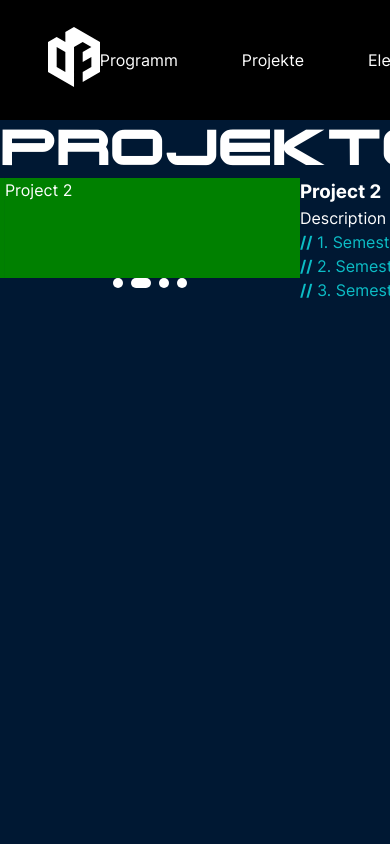
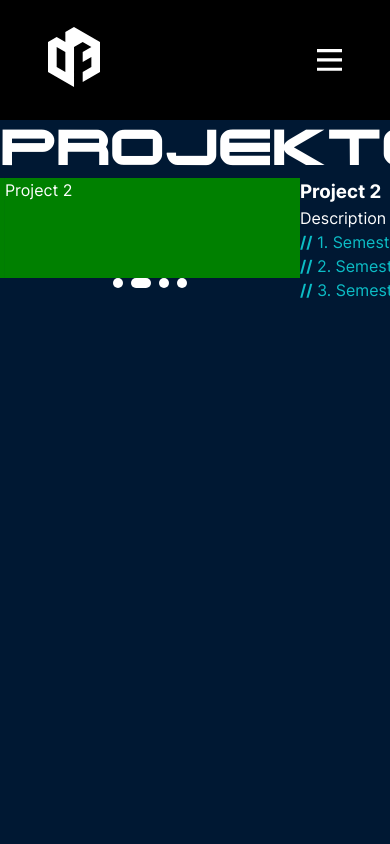
Before and after one commit to IF2023/IF2023, a React (Vite) app in the folder IF2023_Website/: page / in a window 390 px wide. Shown: the top 844 px of the page. Built offline with nearby package versions, Linux system fonts and the light colour scheme.

Commit message:
feat: navbar fully responsive

```diff
--- a/IF2023_Website/src/components/Navbar/NavLink/NavLink.jsx
+++ b/IF2023_Website/src/components/Navbar/NavLink/NavLink.jsx
@@ -1,9 +1,9 @@
 import styles from "./NavLink.module.scss";
 import { Link } from "react-router-dom";
 
-const NavLink = ({ name, destinationId }) => {
+const NavLink = ({ name, destinationId, navToggle }) => {
   return (
-    <Link className={styles.navLink} to={`/#${destinationId}`}>
+    <Link className={styles.navLink} to={`/#${destinationId}`} onClick={navToggle}>
       {name}
     </Link>
   );
--- a/IF2023_Website/src/components/Navbar/NavLink/NavLink.module.scss
+++ b/IF2023_Website/src/components/Navbar/NavLink/NavLink.module.scss
@@ -11,11 +11,24 @@
 	}
 
 	&:first-child {
-		margin-left: 0;
-		margin-right: 2rem;
+		margin: 0 2rem 0 0;
 	}
 	&:last-child {
-		margin-right: 0;
-		margin-left: 2rem;
+		margin: 0 0 0 2rem;
 	}
 }
+
+// collapsed navbar links for mobile
+@media screen and (max-width: 600px) {
+	.navLink {
+		// text-align: center;
+		margin: 1rem auto 1rem auto;
+
+		&:first-child {
+			margin: 0 auto 1rem auto;
+		}
+		&:last-child {
+			margin: 1rem auto 0 auto;
+		}
+	}
+}
--- a/IF2023_Website/src/components/Navbar/Navbar.jsx
+++ b/IF2023_Website/src/components/Navbar/Navbar.jsx
@@ -3,15 +3,41 @@ import NavLink from "./NavLink/NavLink";
 import { Link } from "react-router-dom";
 
 const Navbar = ({ logo, links }) => {
+	const handleNavToggle = () => {
+		const links = document.querySelector(`.${styles.navbar__links}`);
+		links.classList.toggle(styles.navbar__links_open);
+	};
+
 	return (
 		<nav className={styles.navbar}>
+			<div className={styles.navbar__wrapper}>
 				<Link to="/">
 					<img className={styles.navbar__logo} src={logo} alt="IF Logo" />
 				</Link>
+				<svg
+					className={styles.navbar__toggle}
+					onClick={handleNavToggle}
+					width="25"
+					height="22"
+					viewBox="0 0 25 22"
+					fill="none"
+					xmlns="http://www.w3.org/2000/svg"
+				>
+					<path
+						d="M0 0V3.125H25V0H0ZM0 9.28125V12.4063H25V9.28125H0ZM0 18.6563V21.7813H25V18.6563H0Z"
+						fill="#ffffff"
+					/>
+				</svg>
 				<div className={styles.navbar__links}>
 					{links.map((link) => (
-					<NavLink key={link.id} name={link.name} destinationId={link.id} />
+						<NavLink
+							key={link.id}
+							name={link.name}
+							destinationId={link.id}
+							navToggle={handleNavToggle}
+						/>
 					))}
+				</div>
 			</div>
 		</nav>
 	);
--- a/IF2023_Website/src/components/Navbar/Navbar.module.scss
+++ b/IF2023_Website/src/components/Navbar/Navbar.module.scss
@@ -6,6 +6,12 @@
 	top: 0;
 	height: $navbar-height;
 	width: 100%;
+	background-color: $color_black;
+}
+
+.navbar__wrapper {
+	width: 100%;
+	height: 100%;
 	background-color: $color_black;
 	display: flex;
 	justify-content: space-between;
@@ -21,3 +27,37 @@
 	display: flex;
 	color: $color_white;
 }
+
+.navbar__toggle {
+	height: 1.5rem;
+	display: none;
+
+	&:hover {
+		cursor: pointer;
+	}
+	&:hover path {
+		fill: lightgray;
+	}
+}
+
+// collapsed navbar links for mobile
+@media screen and (max-width: 600px) {
+	.navbar__toggle {
+		display: block;
+	}
+	.navbar__links {
+		position: absolute;
+		z-index: -1;
+		flex-direction: column;
+		width: 100%;
+		bottom: 0;
+		left: 0;
+		background-color: $color_black;
+		padding: 1rem 0;
+
+		transition: transform 150ms ease-out;
+	}
+	.navbar__links_open {
+		transform: translateY(100%);
+	}
+}
```
Lines whose indentation alone changed are shown as unchanged.
